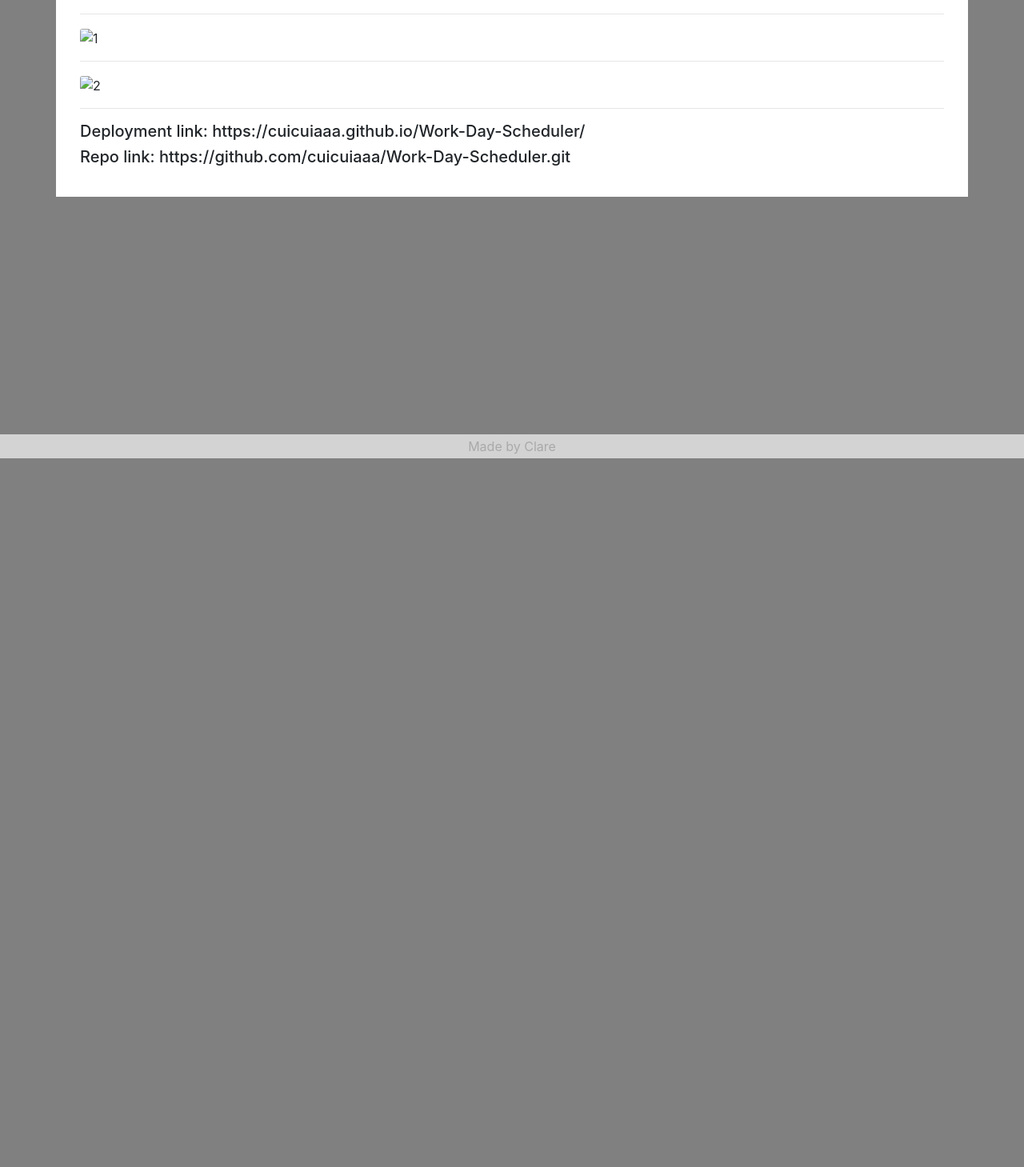
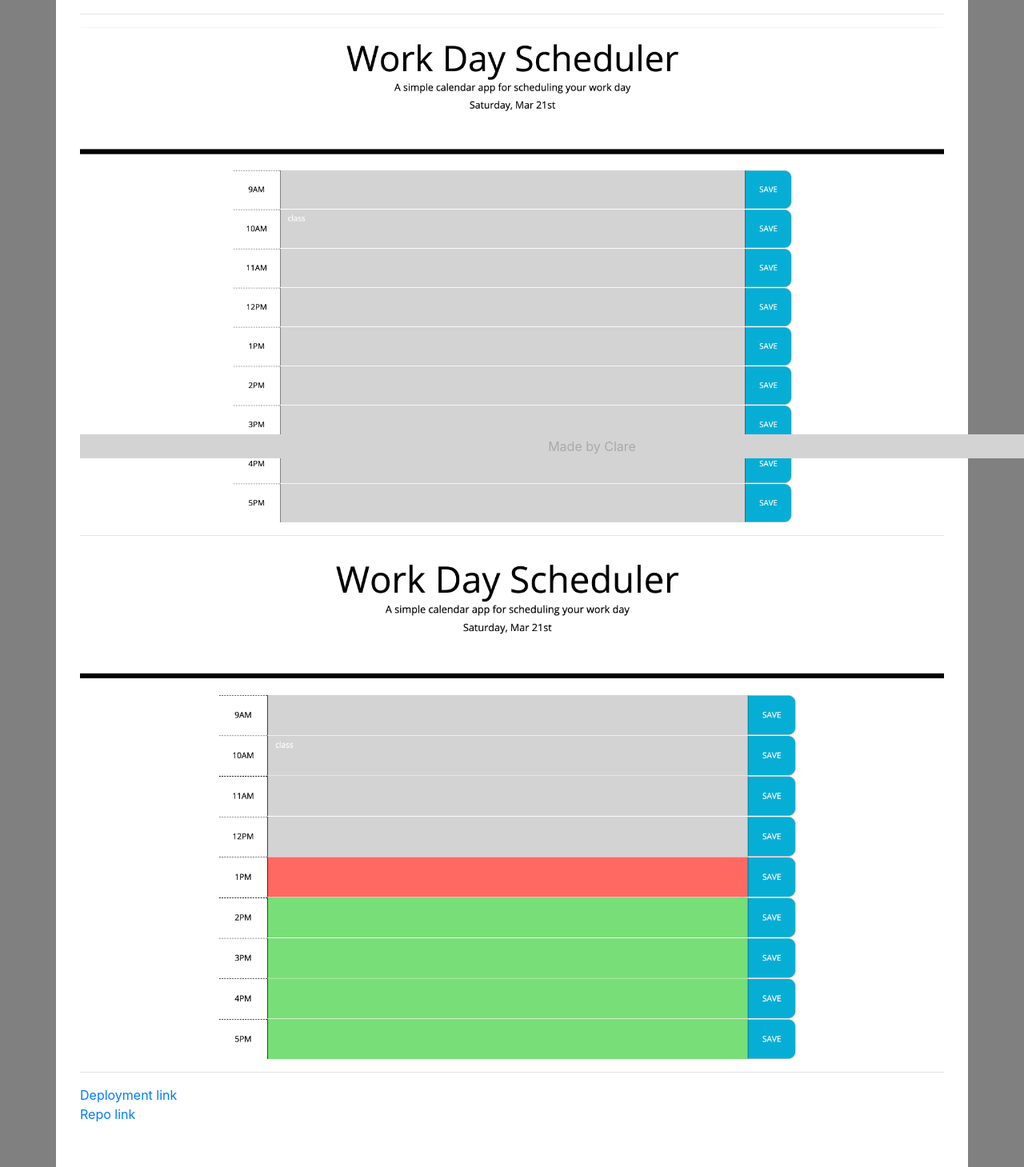
Before and after one commit to cuicuiaaa/myWebsite, a plain HTML site: page public/workDayScheduler.html in a window 1280 px wide. Shown: the part 227-1686 px from the top of the page at 80% size. Before the commit the page ends 800 px from the top, so only its background shows below. Drawn offline with nearby package versions, Linux system fonts and the light colour scheme.

Commit message:
update resume

```diff
--- a/public/workDayScheduler.html
+++ b/public/workDayScheduler.html
@@ -40,18 +40,20 @@
             </div>
             <hr>
             <div class="display">
-                <img src="work-day-scheduler-screenshots/1.png" class="card-img-top" alt="1">
+                <img src="asset/work-day-scheduler-screenshots/1.png" class="card-img-top" alt="1">
                 <hr>
-                <img src="work-day-scheduler-screenshots/2.png" class="card-img-top" alt="2">
+                <img src="asset/work-day-scheduler-screenshots/2.png" class="card-img-top" alt="2">
 
             </div>
             <hr>
             <div>
-                <h5>Deployment link: https://cuicuiaaa.github.io/Work-Day-Scheduler/</h5>
-                <h5>Repo link: https://github.com/cuicuiaaa/Work-Day-Scheduler.git</h5>
-            </div>
+              <a href="https://cuicuiaaa.github.io/Work-Day-Scheduler/">Deployment link</a>
+              <br>
+              <a href="https://github.com/cuicuiaaa/Work-Day-Scheduler.git">Repo link</a>
+
 
         </div>
+        <br>
         <footer>Made by Clare</footer>
 
         <script src="https://code.jquery.com/jquery-3.4.1.slim.min.js" integrity="sha384-J6qa4849blE2+poT4WnyKhv5vZF5SrPo0iEjwBvKU7imGFAV0wwj1yYfoRSJoZ+n" crossorigin="anonymous"></script>
```
Also changed, not shown: public/codingQuizChallenge.html (+9 -6 lines), 2 other files.
